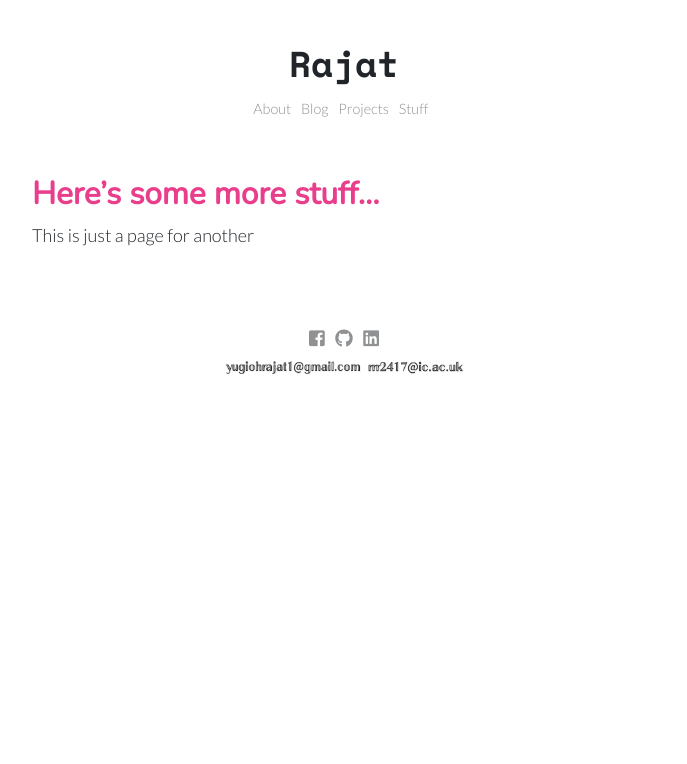
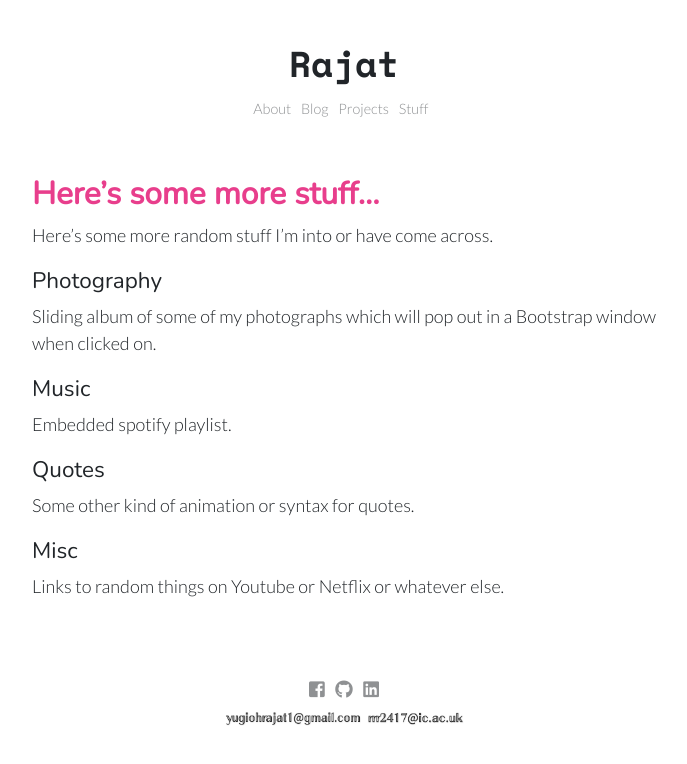
Before and after one commit to RajatRasal/rajatrasal.github.io, a Jekyll site: the page built from stuff.md, in a window 1280 px wide. Shown: the top 764 px of the page, without its empty margins (296-983 px from the left). Built offline with Jekyll 4.4.1, drawn with Linux system fonts in a browser that asks for light colours.

Commit message:
Refactored stuff page to include section headers

```diff
--- a/stuff.md
+++ b/stuff.md
@@ -3,5 +3,19 @@ layout: default
 title: Other Stuff
 ---
 ### <span class="not-error">**Here's some more stuff...**</span>
+Here's some more random stuff I'm into or have come across.
 
-This is just a page for another
+##### Photography
+Sliding album of some of my photographs which will pop out in a Bootstrap window when clicked on.
+
+
+##### Music
+Embedded spotify playlist.
+
+
+##### Quotes
+Some other kind of animation or syntax for quotes.
+
+
+##### Misc
+Links to random things on Youtube or Netflix or whatever else.
```
Also changed, not shown: projects.md (+1 -0 lines).
